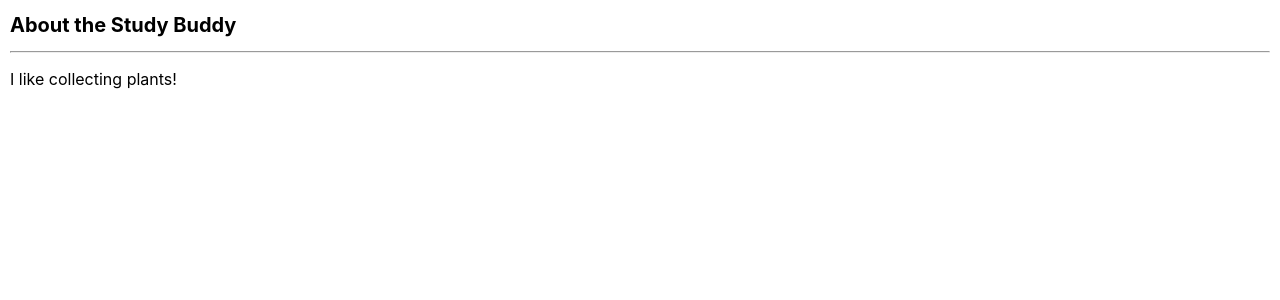
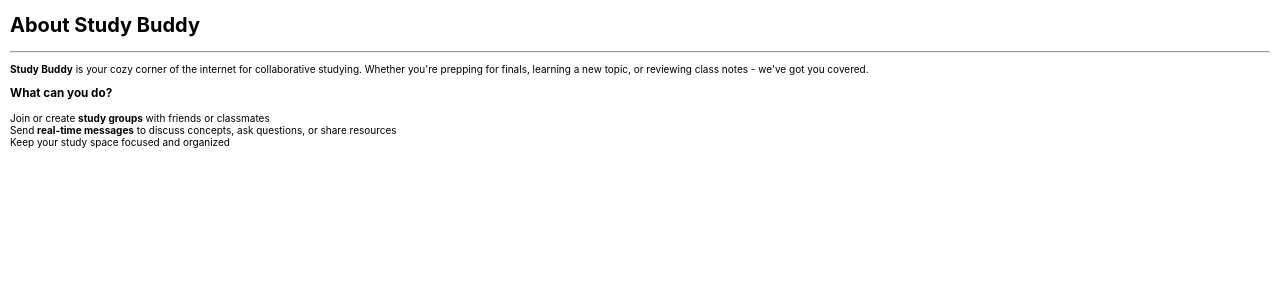
Before and after one commit to PratikshaDPai/django-study-buddy, a Django app: page /about/ in a window 1280 px wide. Shown: the part 55-355 px from the top of the page. Run offline with Django 5.2, Linux system fonts and the light colour scheme.

Commit message:
Add about page

```diff
--- a/studybuddy/main_app/templates/about.html
+++ b/studybuddy/main_app/templates/about.html
@@ -1,6 +1,18 @@
 {% extends "base.html" %}
 {% block content %}
-    <h1>About the Study Buddy</h1>
+    <h1>About Study Buddy</h1>
     <hr />
-    <p class="page-content">I like collecting plants!</p>
+    <p>
+        <strong>Study Buddy</strong> is your cozy corner of the internet for collaborative studying. Whether you're prepping for finals, learning a new topic, or reviewing class notes - we've got you covered.
+    </p>
+    <h3>What can you do?</h3>
+    <ul>
+        <li>
+            Join or create <strong>study groups</strong> with friends or classmates
+        </li>
+        <li>
+            Send <strong>real-time messages</strong> to discuss concepts, ask questions, or share resources
+        </li>
+        <li>Keep your study space focused and organized</li>
+    </ul>
 {% endblock content %}
```
